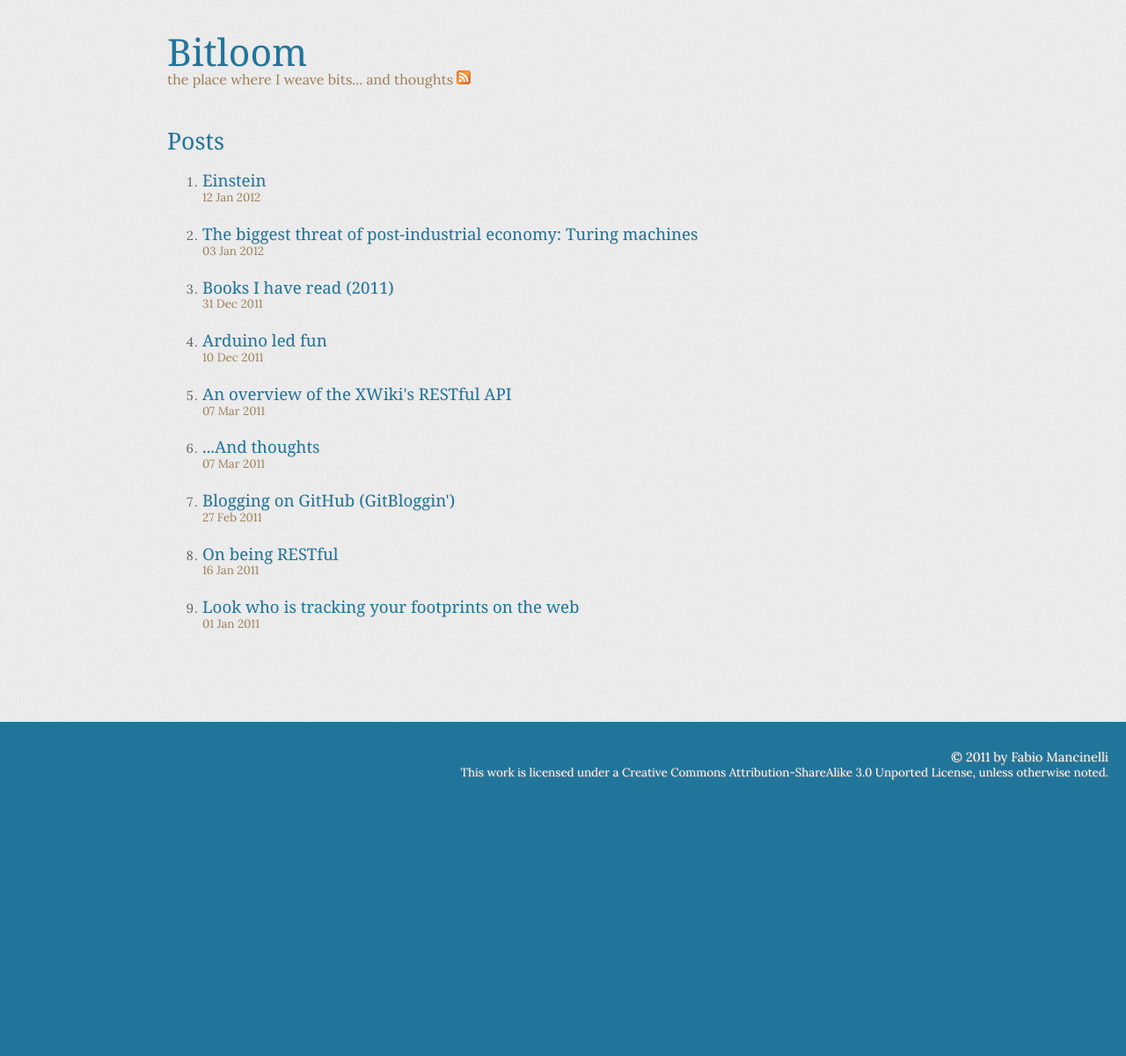
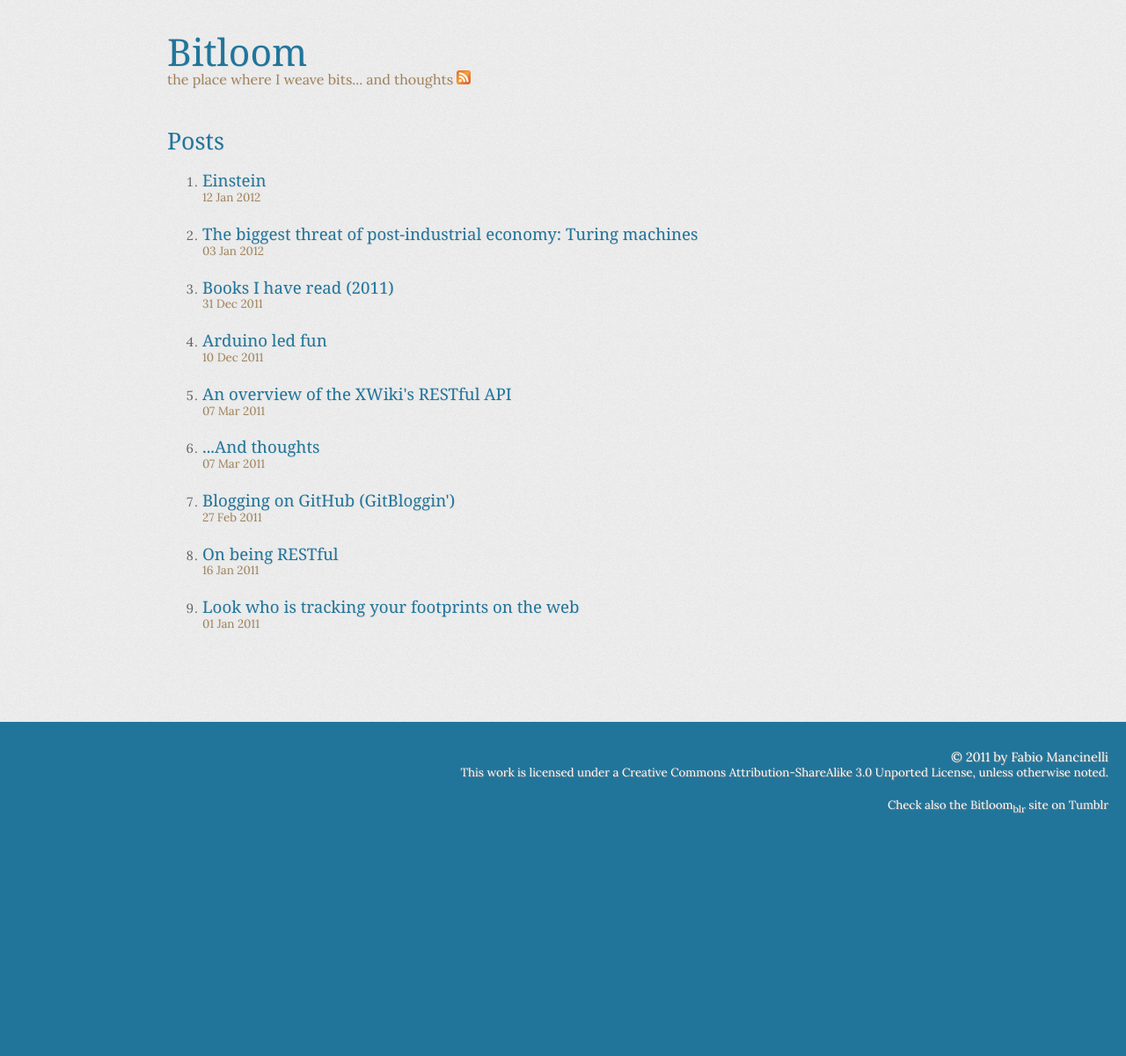
Before and after one commit to fmancinelli/fmancinelli.github.com, a Jekyll site: the page built from index.html, in a window 1280 px wide. Shown: the whole page at 88% size. Built offline with Jekyll 4.4.1, drawn with Linux system fonts in a browser that asks for light colours; comment, search, counter and statistics services are not loaded.

Commit message:
Added a footer line about Bitloomblr

```diff
--- a/_layouts/default.html
+++ b/_layouts/default.html
@@ -34,5 +34,8 @@
   <footer id="page_footer">
     <h1>&copy; 2011 by <a href="http://about.me/fabio.mancinelli">Fabio Mancinelli</a></h1>
     <h2>This work is licensed under a <a rel="license" href="http://creativecommons.org/licenses/by-sa/3.0/">Creative Commons Attribution-ShareAlike 3.0 Unported License</a>, unless otherwise noted.</h2>
+    <br/>
+    <h2>Check also the <a href="http://bitloomblr.tumblr.com">Bitloom<sub>blr</sub></a> site on Tumblr</h2>
+
   </footer>
 </body>
```
